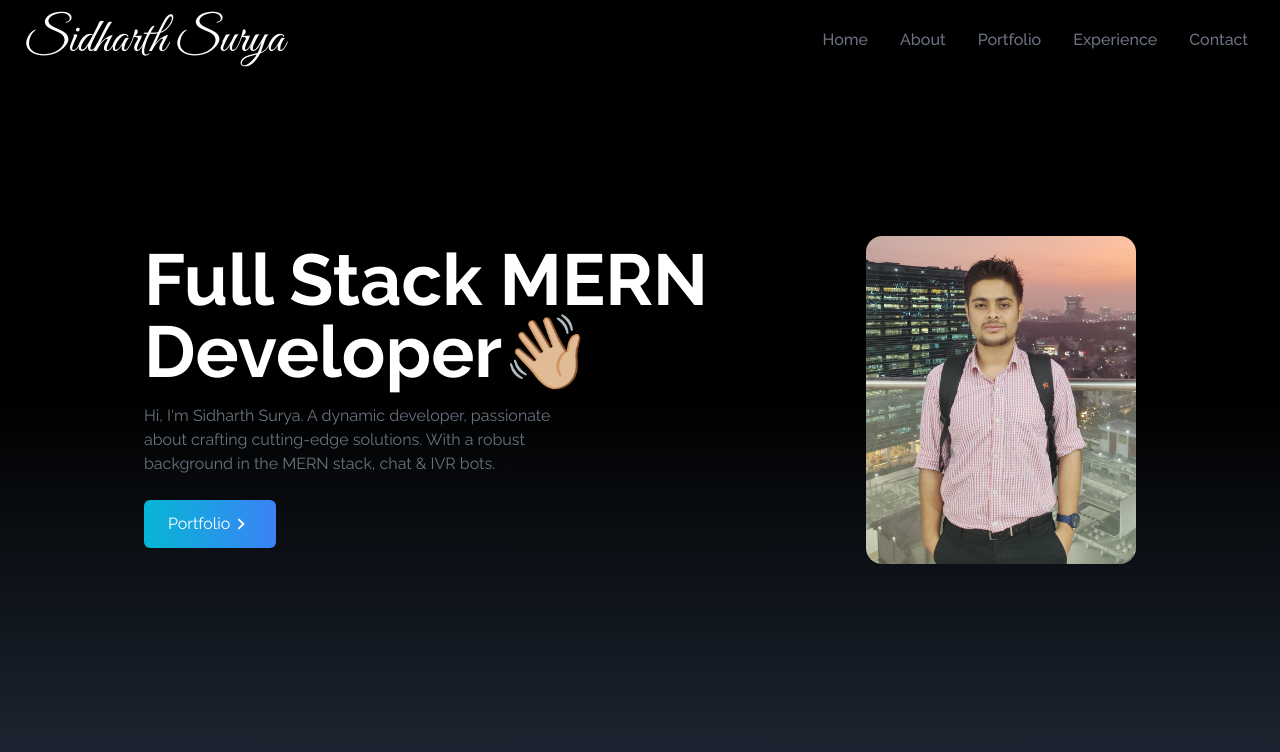
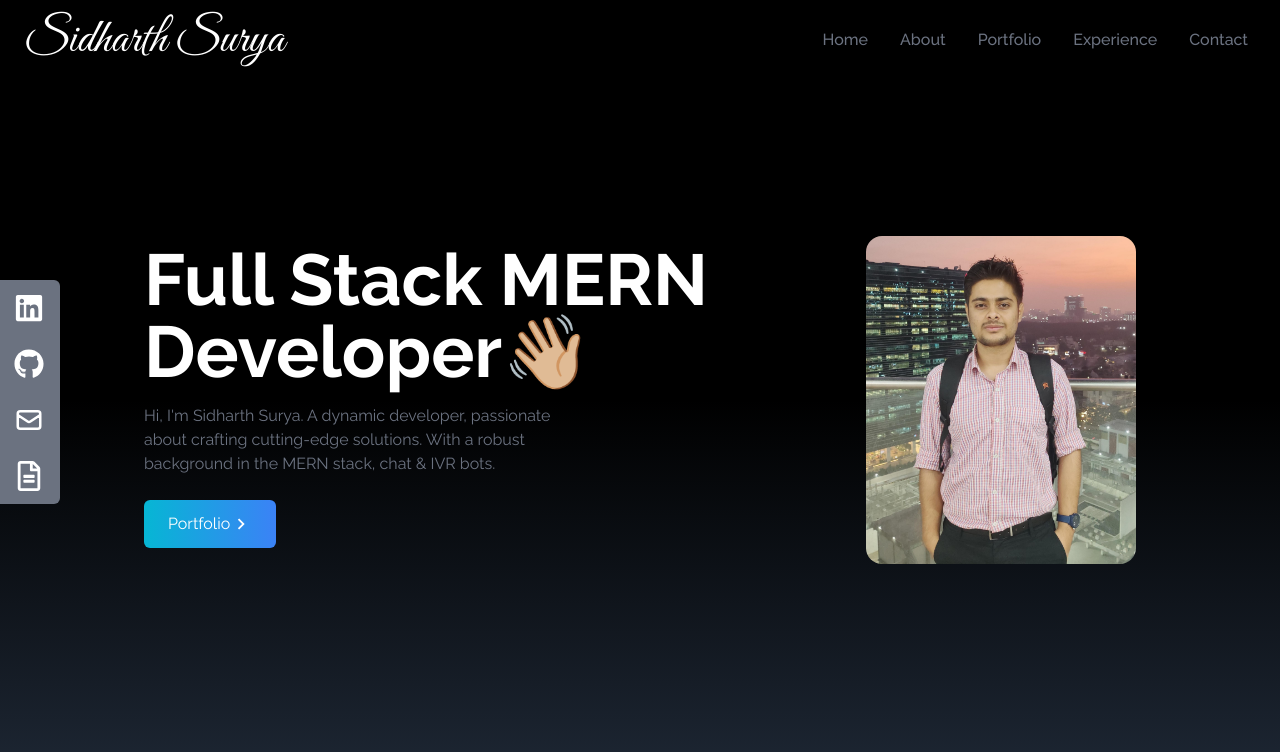
Before and after one commit to imsidharthsurya/my-portfolio, a React (Create React App) app: page / in a window 1280 px wide. Shown: the top 752 px of the page. Built offline with nearby package versions, Linux system fonts and the light colour scheme.

Commit message:
social links for large screens created

```diff
--- a/src/App.js
+++ b/src/App.js
@@ -1,11 +1,14 @@
 import NavBar from "./components/NavBar";
 import Home from "./components/Home";
+import SocialLinks from "./components/SocialLinks";
 
 function App() {
   return (
     <div className="">
       <NavBar/>
       <Home/>
+
+      <SocialLinks/>
     </div>
   );
 }
--- /dev/null
+++ b/src/components/SocialLinks.js
@@ -0,0 +1,25 @@
+import React from 'react'
+
+
+import { socialData } from '../utils/socialData';
+
+const SocialLinks = () => {
+  return (
+    <div className='hidden lg:flex flex-col top-[35%] left-0 fixed'>
+        <ul>
+            {
+                socialData.map((data)=>{
+                    return <li key={data.id} className={'flex justify-between items-center w-40 h-14 px-4 ml-[-100px] bg-gray-500 hover:ml-[-10px] hover:rounded-md duration-300'+' '+data.style}>
+                                <a href={data.href} target='_blank' rel="noreferrer" className='flex justify-between items-center w-full text-white'>
+                                    {data.child}
+                                </a>
+                            </li>
+                })
+            }
+
+        </ul>
+    </div>
+  )
+}
+
+export default SocialLinks
--- /dev/null
+++ b/src/utils/socialData.js
@@ -0,0 +1,44 @@
+import { FaGithub,FaLinkedin } from "react-icons/fa";
+import { HiOutlineMail } from "react-icons/hi";
+import { FaRegFileAlt } from "react-icons/fa";
+export const socialData=[
+    {
+        id:1,
+        child:(
+            <>
+                LinkedIn <FaLinkedin size={30}/>
+            </>
+        ),
+        href:"https://www.linkedin.com/in/sidharth-surya/",
+        style:"rounded-tr-md"
+    },
+    {
+        id:2,
+        child:(
+            <>
+                Github <FaGithub size={30}/>
+            </>
+        ),
+        href:"https://github.com/imsidharthsurya"
+    },
+    {
+        id:3,
+        child:(
+            <>
+                Mail <HiOutlineMail size={30}/>
+            </>
+        ),
+        href:"mailto:imsidharthsurya@gmail.com"
+    },
+    {
+        id:4,
+        child:(
+            <>
+                Resume <FaRegFileAlt size={30}/>
+            </>
+        ),
+        href:"/Sidharth's Resume.pdf",
+        style:"rounded-br-md",
+        download:true
+    }
+]
```
Also changed, not shown: 1 other file (tests, documents, lock files or other folders).
